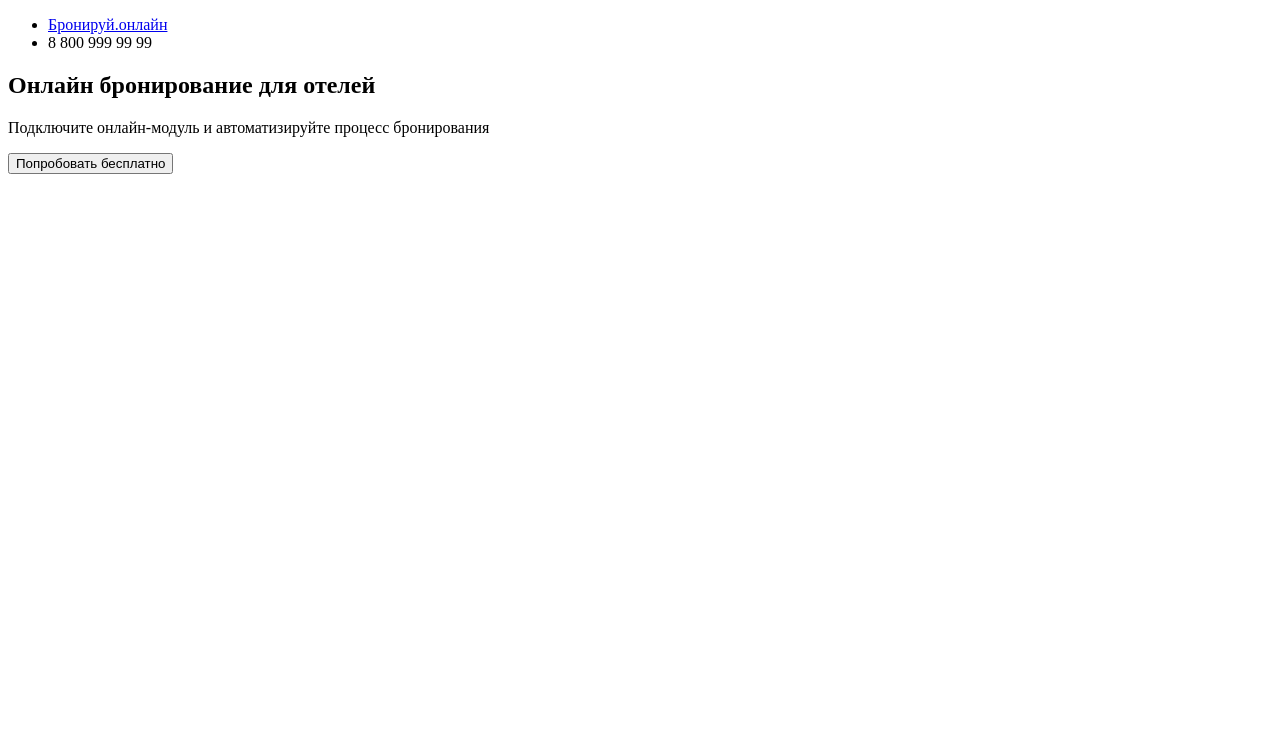
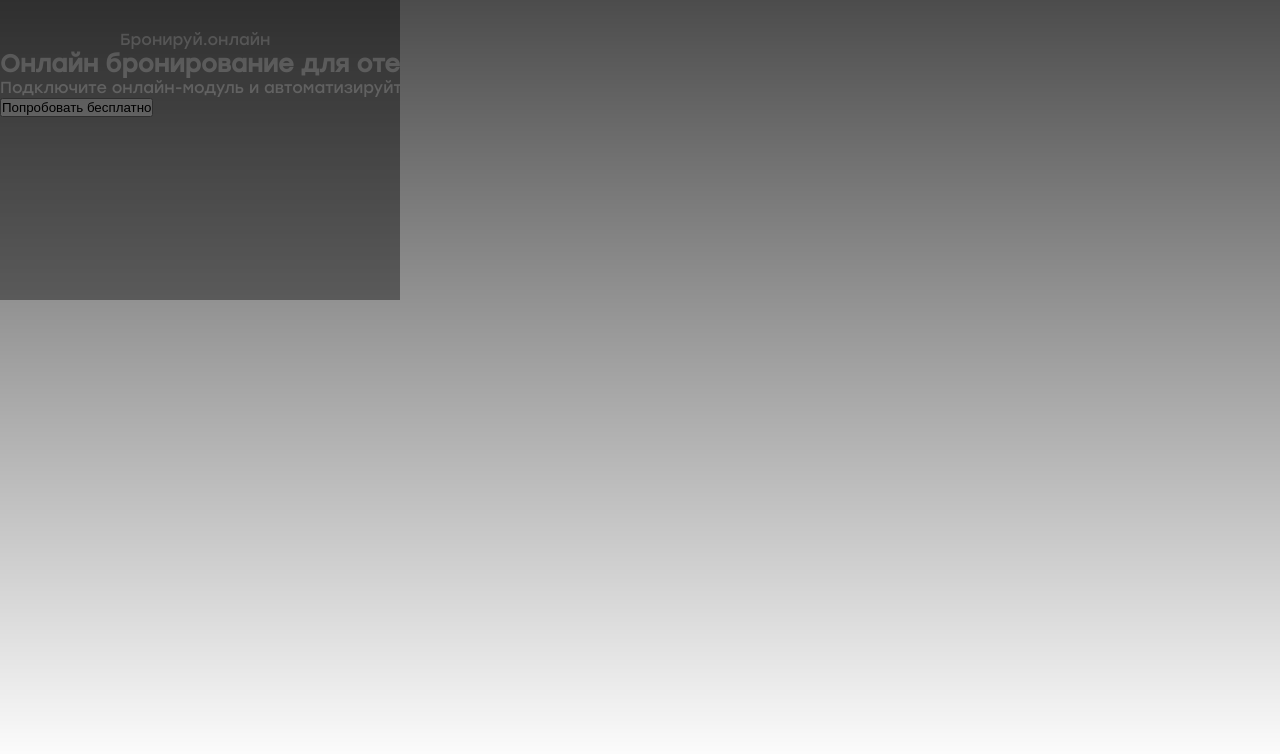
Before and after one commit to h9lk/hotel-booking, a website: page index.html in a window 1280 px wide. Drawn offline with Linux system fonts and the light colour scheme; the site is published under a folder, as on GitHub Pages, so addresses that start at the root find nothing.

Commit message:
fix: path

```diff
--- a/index.html
+++ b/index.html
@@ -5,7 +5,7 @@
   <meta http-equiv="X-UA-Compatible" content="IE=edge">
   <meta name="viewport" content="width=device-width, initial-scale=1.0">
   <title>Бронируй.онлайн</title>
-  <link rel="stylesheet" href="/src/css/style.css">
+  <link rel="stylesheet" href="./src/css/style.css">
 </head>
 <body>
     <header class="page-header">
--- a/src/css/modules/fonts.css
+++ b/src/css/modules/fonts.css
@@ -2,6 +2,6 @@
   font-weight: 400;
   font-family: Stolzl;
   src:
-    url("/src/assets/fonts/Stolzl.woff2") format("woff2"),
-    url("/src/assets/fonts/Stolzl.woff") format("woff");
+    url("../../assets/fonts/Stolzl.woff2") format("woff2"),
+    url("../../assets/fonts/Stolzl.woff") format("woff");
 }
```
